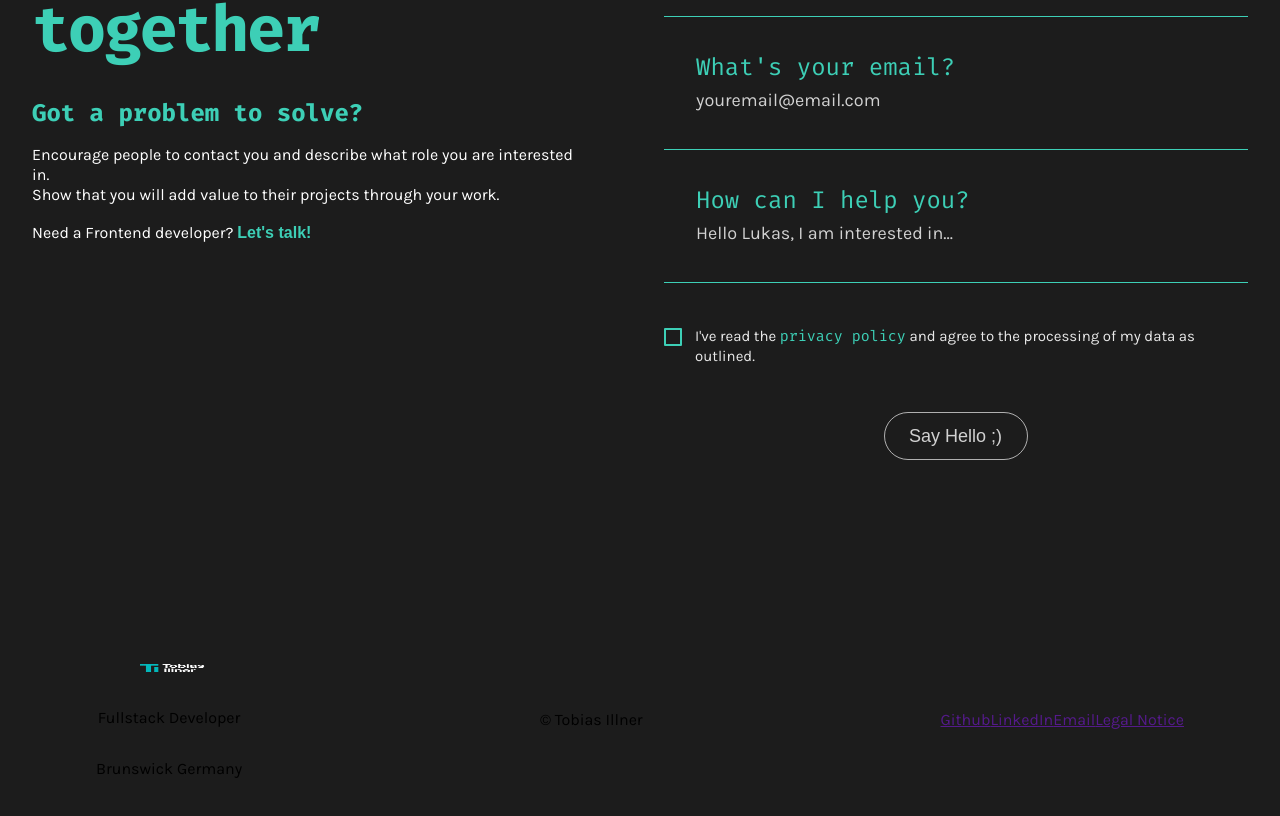
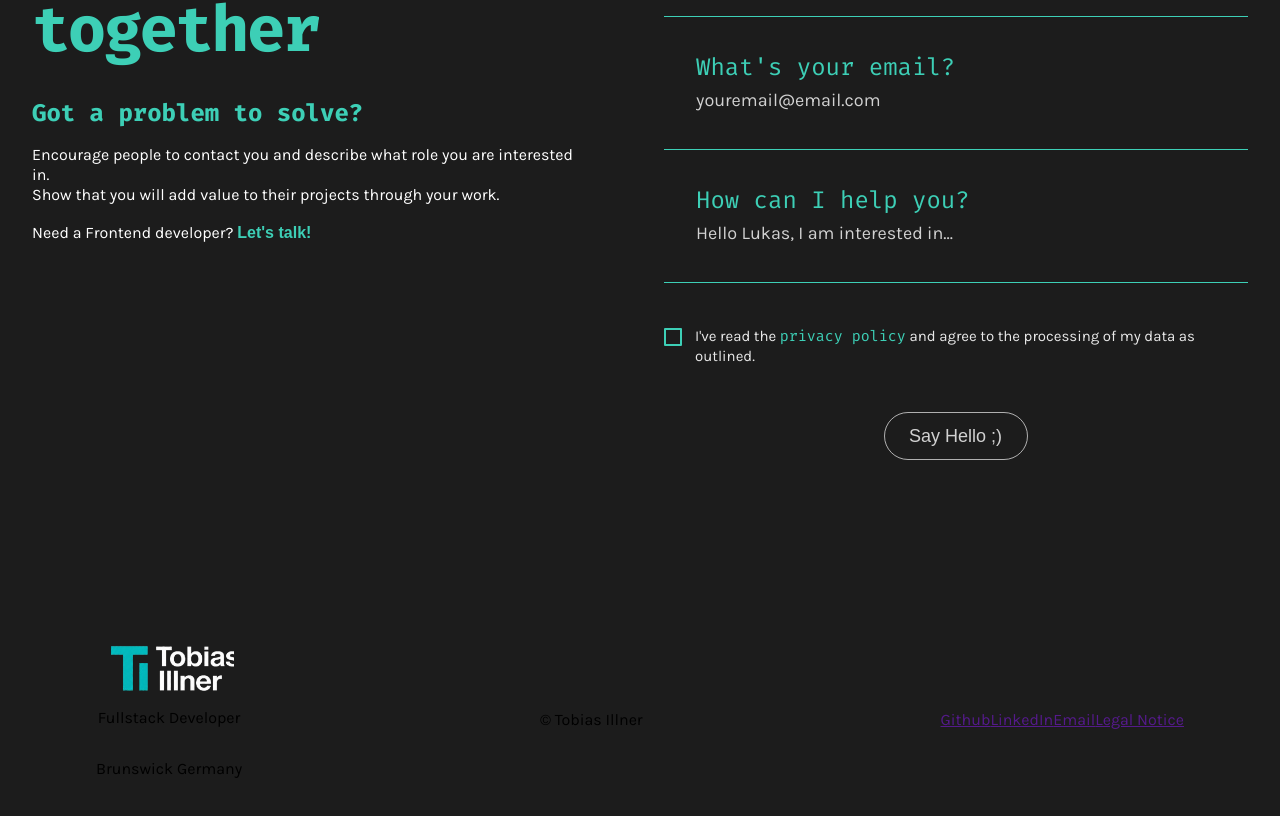
Before and after one commit to TobiasIllnerDev/Portfolio, an Angular app: page / in a window 1280 px wide. Shown: the part 4053-4869 px from the top of the page. Built offline with nearby package versions, Linux system fonts and the light colour scheme; a web font is replaced by a local one.

Commit message:
feat: logo fix

```diff
--- a/src/app/layout/footer/footer.html
+++ b/src/app/layout/footer/footer.html
@@ -1,6 +1,8 @@
 <footer class="footer-section">
   <div class="left-footer">
-    <img class="nav-img" src="icons/Logo-weiß.png" alt="Logo" />
+    <div class="footer-logo">
+      <img src="icons/Logo-weiß.png" alt="Tobias Illner" />
+    </div>
     <p>Fullstack Developer</p>
     <p>Brunswick Germany</p>
   </div>
--- a/src/app/layout/footer/footer.scss
+++ b/src/app/layout/footer/footer.scss
@@ -15,8 +15,8 @@
 
 }
 
-.nav-img {
-    position: relative;
+.footer-logo {
+  position: relative;
   width: 130px;
   height: 48px;
   overflow: hidden;
```
